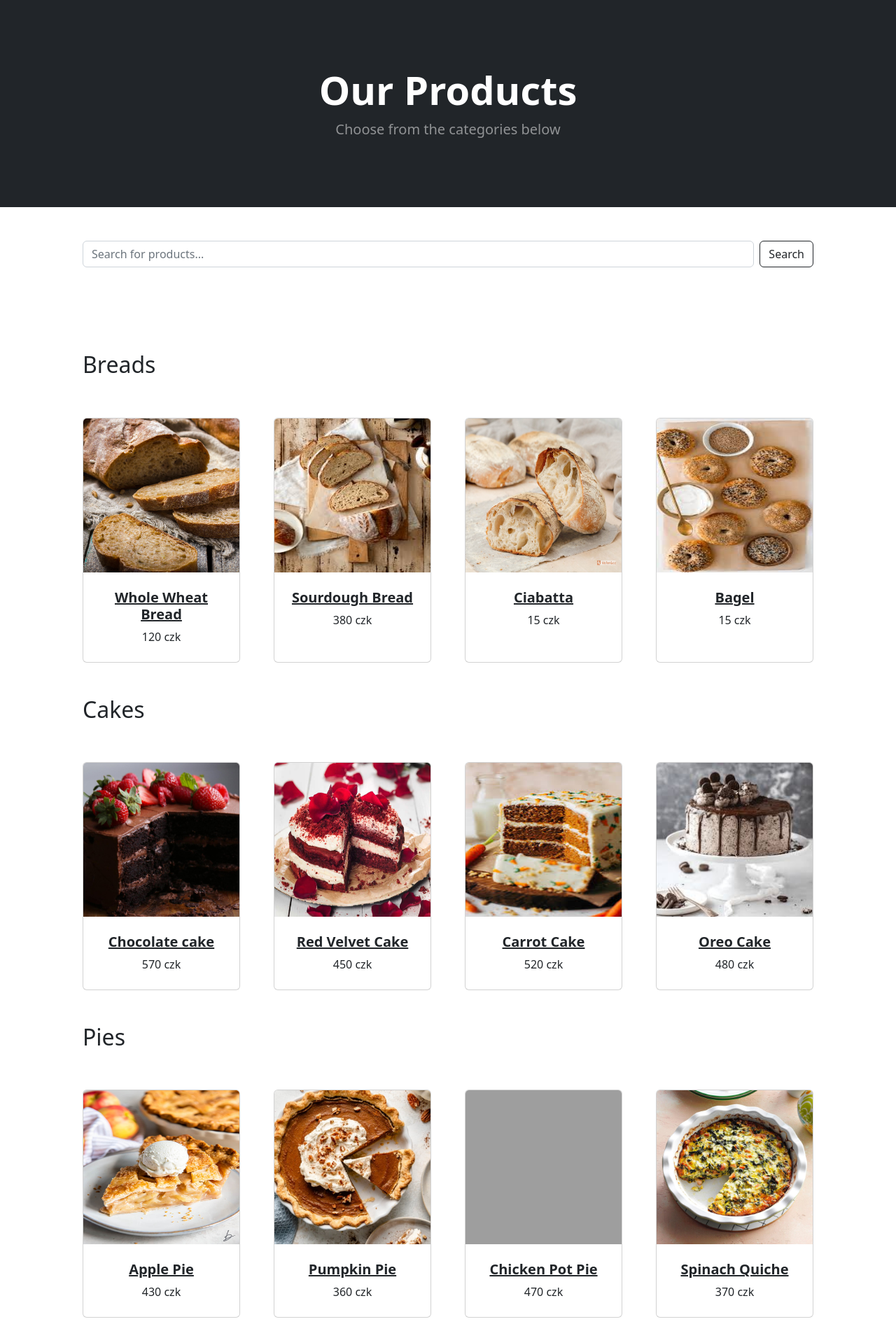
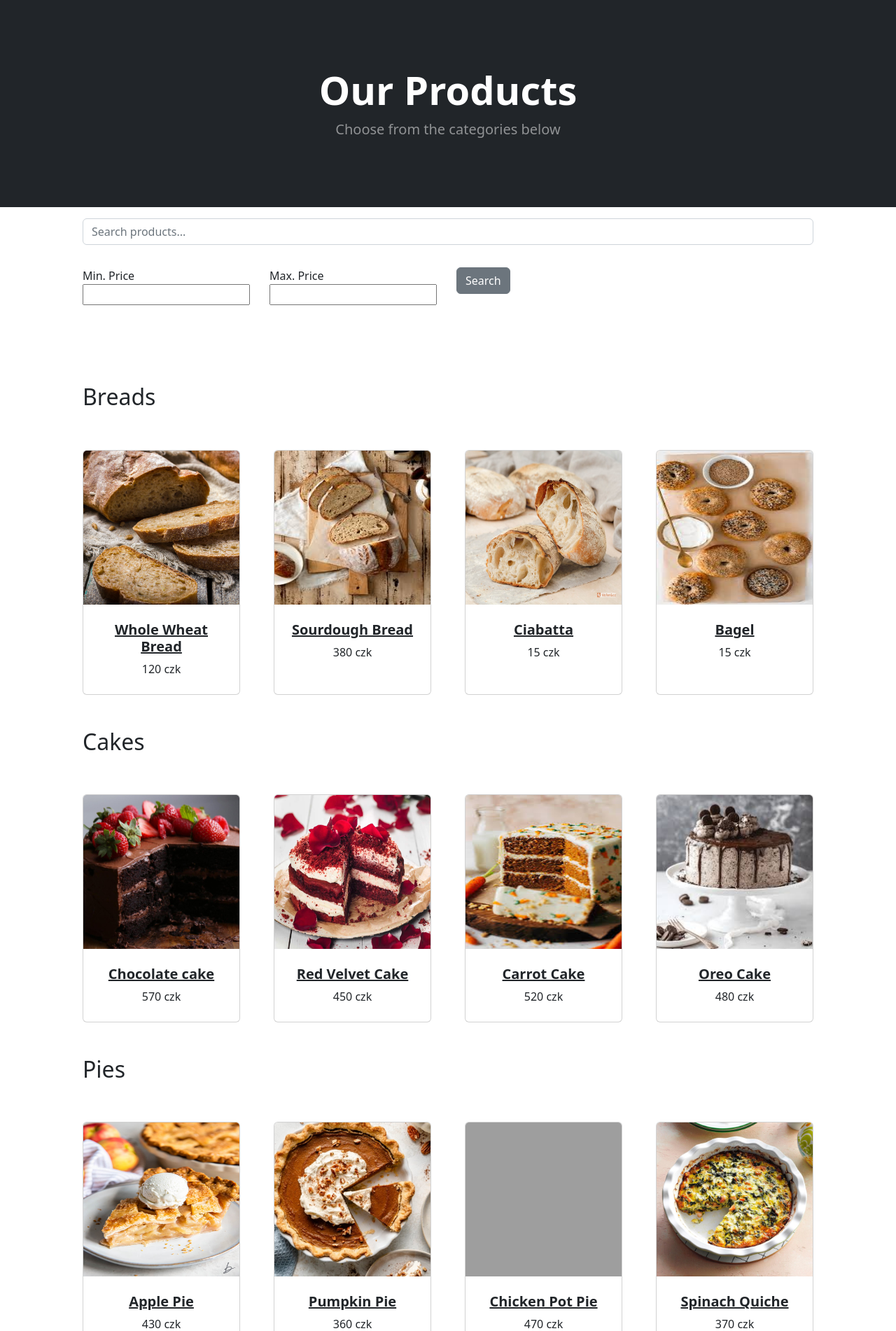
Before and after one commit to PetrMrazek/final_project_CZ20_PM, a Django app: page /products in a window 1280 px wide. Shown: the part 57-1959 px from the top of the page at 70% size. Run offline with Django 5.2, Linux system fonts and the light colour scheme; data comes from the database, SQL or seed files in the repository; some libraries are stand-ins or nearby versions; grey boxes are pictures that could not be loaded.

Commit message:
feat: price range filter

```diff
--- a/viewer/Templates/products.html
+++ b/viewer/Templates/products.html
@@ -11,27 +11,45 @@
     </div>
 </header>
 
-        <!-- Search Form -->
-        <div class="container px-4 px-lg-5 mt-5">
-            <form method="get" action="" class="d-flex mb-4">
-                <input type="text" name="q" value="{{ search_query }}" class="form-control me-2" placeholder="Search for products...">
-                <button type="submit" class="btn btn-outline-dark">Search</button>
+<!-- Search and Price Filter Section -->
+<section class="py-3">
+    <div class="container px-4 px-lg-5">
+        <!-- Search Bar -->
+        <div class="row mb-3">
+            <div class="col-md-12">
+                <form method="get" class="form-inline">
+                    <div class="mb-3">
+                        <input type="text" name="q" class="form-control w-100" placeholder="Search products..." value="{{ search_query }}">
+                    </div>
                 </form>
             </div>
+        </div>
+        <!-- Price Filter and Search Button -->
+        <div class="row">
+            <div class="col-md-3">
+                Min. Price {{ price_filter_form.min_price }}
+            </div>
+            <div class="col-md-3">
+                Max. Price {{ price_filter_form.max_price }}
+            </div>
+            <div class="col-md-2">
+                <button type="submit" class="btn btn-secondary">Search</button>
+            </div>
+        </div>
+    </div>
+</section>
 
-        <!-- Section-->
+<!-- Products Section -->
 <section class="py-5">
     <div class="container px-4 px-lg-5 mt-5">
-
-
         {% for category, products in category_products.items %}
             <div class="row justify-content-center">
-
                 <h2 style="text-align: left;">{{ category.name }}</h2>
                 {% if user.is_staff %}
-                    <div class="text-right"><a class="btn btn-outline-dark mt-auto" href="{% url 'add_product' %}">Add Product</a></div>
+                    <div class="text-right">
+                        <a class="btn btn-outline-dark mt-auto" href="{% url 'add_product' %}">Add Product</a>
+                    </div>
                 {% endif %}
-
                 <br>
             </div>
             <br/><br/>
@@ -39,38 +57,41 @@
             <!-- Display products for this category -->
             {% if products %}
                 <div class="row gx-4 gx-lg-5 row-cols-2 row-cols-md-3 row-cols-xl-4 justify-content-center">
-
                     {% for product in products %}
                         <div class="col mb-5">
                             <div class="card h-100">
+                                <!-- Product image-->
                                 {% if product.thumbnail %}
-                                        <img class="card-img-top" src="{{ product.thumbnail.url }}" alt="{{ product.tittle }}" style="width: auto; height: 220px;"/>
+                                    <img class="card-img-top" src="{{ product.thumbnail.url }}" alt="{{ product.title }}" style="width: auto; height: 220px;"/>
                                 {% endif %}
+                                <!-- Product details-->
                                 <div class="card-body p-4">
                                     <div class="text-center">
+                                        <!-- Product name-->
                                         <h5 class="fw-bolder"><a href="{% url 'product_detail' product.pk %}" class="link-dark">{{ product.title }}</a></h5>
+                                        <!-- Product price-->
                                         {{ product.price }} czk
                                     </div>
                                 </div>
                                 <!-- Product actions-->
                                 {% if user.is_staff %}
                                     <div class="card-footer p-4 pt-0 border-top-0 bg-transparent">
-                                            <div class="text-center"><a class="btn btn-outline-dark mt-auto" href={% url 'edit_product' product.pk %}>Edit</a></div>
-                                            <div class="text-center"><a class="btn btn-outline-dark mt-auto" href={% url 'delete_product' product.pk %}>Delete</a></div>
+                                        <div class="text-center">
+                                            <a class="btn btn-outline-dark mt-auto" href="{% url 'edit_product' product.pk %}">Edit</a>
+                                        </div>
+                                        <div class="text-center">
+                                            <a class="btn btn-outline-dark mt-auto" href="{% url 'delete_product' product.pk %}">Delete</a>
+                                        </div>
                                     </div>
                                 {% endif %}
                             </div>
                         </div>
                     {% endfor %}
-
+                </div>
             {% else %}
                 <p>There aren't available products under this category.</p>
             {% endif %}
-
-                        </div>
         {% endfor %}
-
-
     </div>
 </section>
 
--- a/viewer/forms.py
+++ b/viewer/forms.py
@@ -26,3 +26,7 @@ class CateringContactForm(forms.Form):
     guests = forms.IntegerField(min_value=1)
     budget = forms.DecimalField(max_digits=10, decimal_places=2, required=False)
     comments = forms.CharField(widget=forms.Textarea, required=False)
+
+class PriceFilterForm(forms.Form):
+    min_price = forms.IntegerField(required=False, label='Min Price', min_value=0)
+    max_price = forms.IntegerField(required=False, label='Max Price', min_value=0)
--- a/viewer/views.py
+++ b/viewer/views.py
@@ -5,7 +5,7 @@ from django.views.generic import TemplateView, CreateView, UpdateView, DeleteVie
 from django.contrib.auth.forms import UserCreationForm
 
 from online_obchod_AJP import settings
-from viewer.forms import ProductForm, AddToCartForm, OrderForm, CateringContactForm
+from viewer.forms import ProductForm, AddToCartForm, OrderForm, CateringContactForm, PriceFilterForm
 from viewer.models import Categorie, Product, Allergen, Order
 from django.urls import reverse_lazy
 
@@ -24,17 +24,31 @@ class ProductsView(TemplateView):
         context = super().get_context_data(**kwargs)
         all_categories = Categorie.objects.all()
 
+        price_filter_form = PriceFilterForm(self.request.GET or None)
         search_query = self.request.GET.get('q','')
+
+        min_price = max_price = None
+        if price_filter_form.is_valid():
+            min_price = price_filter_form.cleaned_data.get('min_price')
+            max_price = price_filter_form.cleaned_data.get('max_price')
 
         category_products = {}
         for category in all_categories:
+            products = Product.objects.filter(category=category)
+
             if search_query:
-                category_products[category] = Product.objects.filter(category=category, title__icontains=search_query)
-            else:
-                category_products[category] = Product.objects.filter(category=category)
+                products = products.filter(title__icontains=search_query)
+
+            if min_price is not None:
+                products = products.filter(price__gte=min_price)
+            if max_price is not None:
+                products = products.filter(price__lte=max_price)
+
+            category_products[category] = products
 
         context['category_products'] = category_products
         context['search_query'] = search_query
+        context['price_filter_form'] = price_filter_form
         return context
 
 # Product Details
```
Lines whose indentation alone changed are shown as unchanged.
